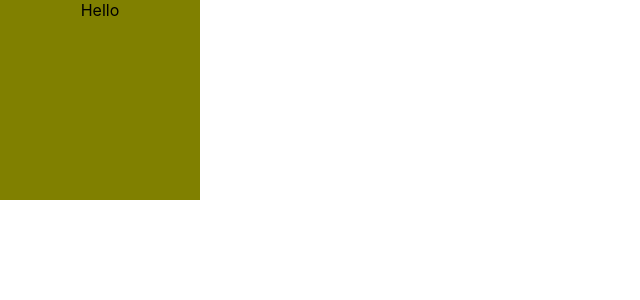
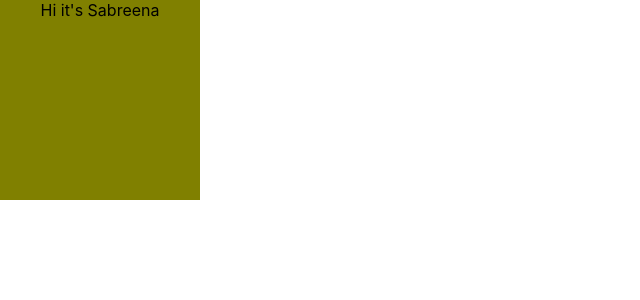
Before and after one commit to letsguo/Project-rice, a React (Create React App) app in the folder my-app/: page / in a window 1280 px wide. Shown: the top 300 px of the page, without its empty margins (0-640 px from the left). Built offline with nearby package versions, Linux system fonts and the light colour scheme.

Commit message:
Change ClubContainer name to see if pushing works

```diff
--- a/my-app/src/ClubContainer.tsx
+++ b/my-app/src/ClubContainer.tsx
@@ -3,7 +3,7 @@ import './ClubContainer.css'
 
 const ClubContainer = () => {
     return (
-        <div className={"clubContainer"}>Hello</div>
+        <div className={"clubContainer"}>Hi it's Sabreena</div>
     );
 };
 
```
